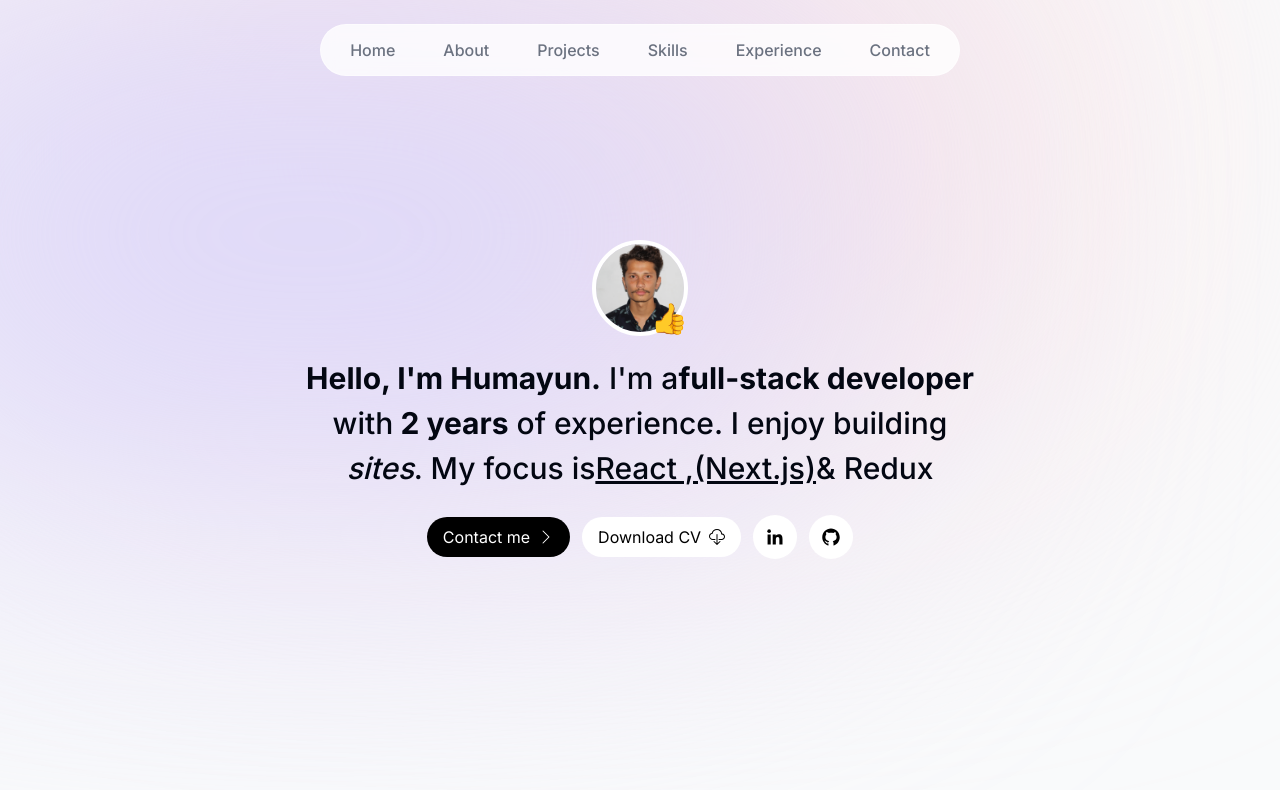
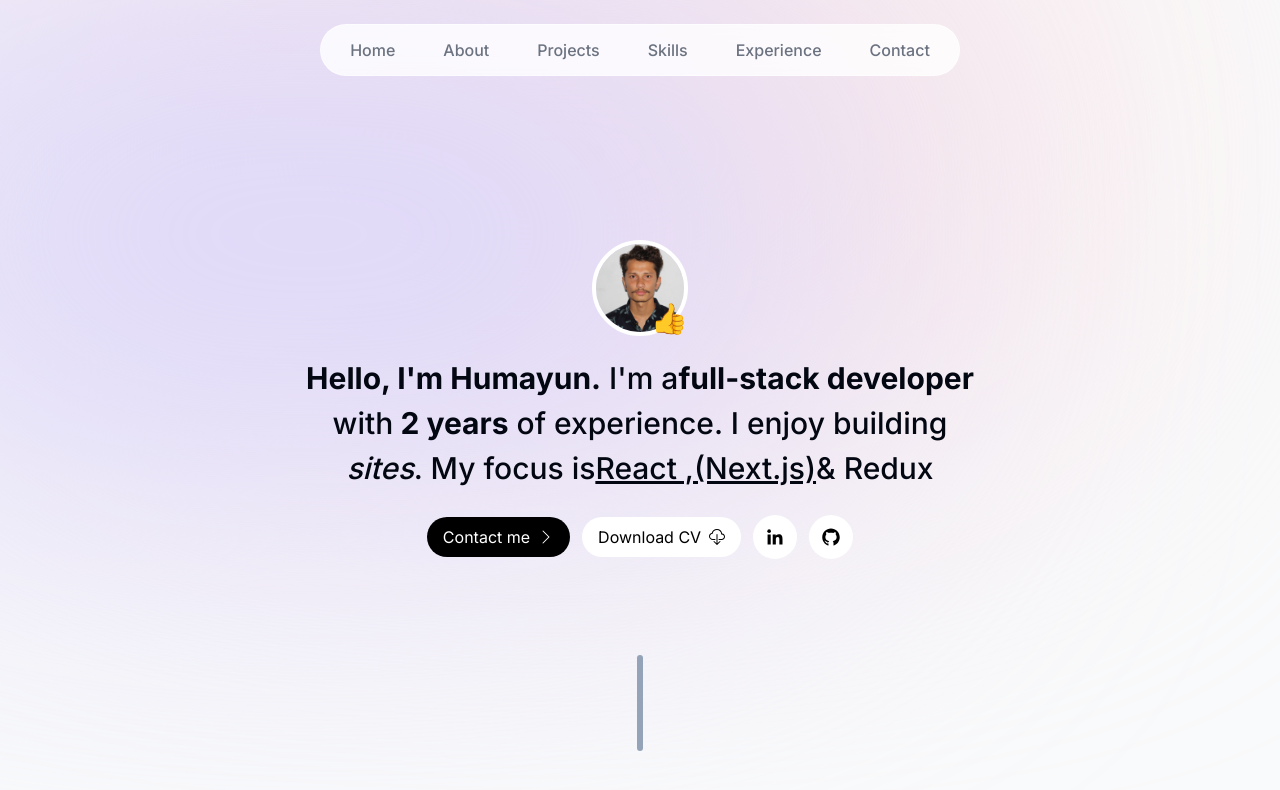
Before and after one commit to devhumayun/portfolio, a Next.js app: page / in a window 1280 px wide. Shown: the top 790 px of the page. Built offline with nearby package versions, Linux system fonts and the light colour scheme.

Commit message:
add aection divider

```diff
--- a/app/page.tsx
+++ b/app/page.tsx
@@ -1,9 +1,11 @@
 import Intro from "@/components/intro";
+import SectionDivider from "@/components/section-divider"
 
 export default function Home() {
   return (
     <main className="flex flex-col items-center px-5">
       <Intro />
+      <SectionDivider />
     </main>
   )
 }
--- a/components/intro.tsx
+++ b/components/intro.tsx
@@ -69,8 +69,8 @@ const Intro = () => {
          <BsCloudDownload className="group-hover:translate-y-1 transition"/>
         </a>
         <div className="flex gap-3">
-        <a className="bg-white flex text-black text-xl justify-center items-center p-3 rounded-full gap-2 hover:scale-105 hover:bg-black hover:text-white transition-all" href="https://www.linkedin.com/in/humayun94/"><BiLogoLinkedin /></a>
-        <a className="bg-white flex text-black text-xl justify-center items-center p-3 rounded-full gap-2 hover:scale-105 hover:bg-black hover:text-white transition-all" href="https://github.com/devhumayun"><AiOutlineGithub /></a>
+        <a target="_blank" className="bg-white flex text-black text-xl justify-center items-center p-3 rounded-full gap-2 hover:scale-105 hover:bg-black hover:text-white transition-all" href="https://www.linkedin.com/in/humayun94/"><BiLogoLinkedin /></a>
+        <a target="_black" className="bg-white flex text-black text-xl justify-center items-center p-3 rounded-full gap-2 hover:scale-105 hover:bg-black hover:text-white transition-all" href="https://github.com/devhumayun"><AiOutlineGithub /></a>
         </div>
       </motion.div>
     </section>
--- /dev/null
+++ b/components/section-divider.tsx
@@ -0,0 +1,19 @@
+"use client"
+import { motion } from 'framer-motion'
+import React from 'react'
+
+const SectionDivider = () => {
+  return (
+    <motion.div className='bg-slate-400 h-24 w-[.4rem] rounded-full my-24'
+        initial={{opacity: 0, y:100}}
+        animate={{opacity: 1, y: 0 }}
+        transition={{
+            delay: .125
+        }}
+    >
+
+    </motion.div>
+  )
+}
+
+export default SectionDivider
```
